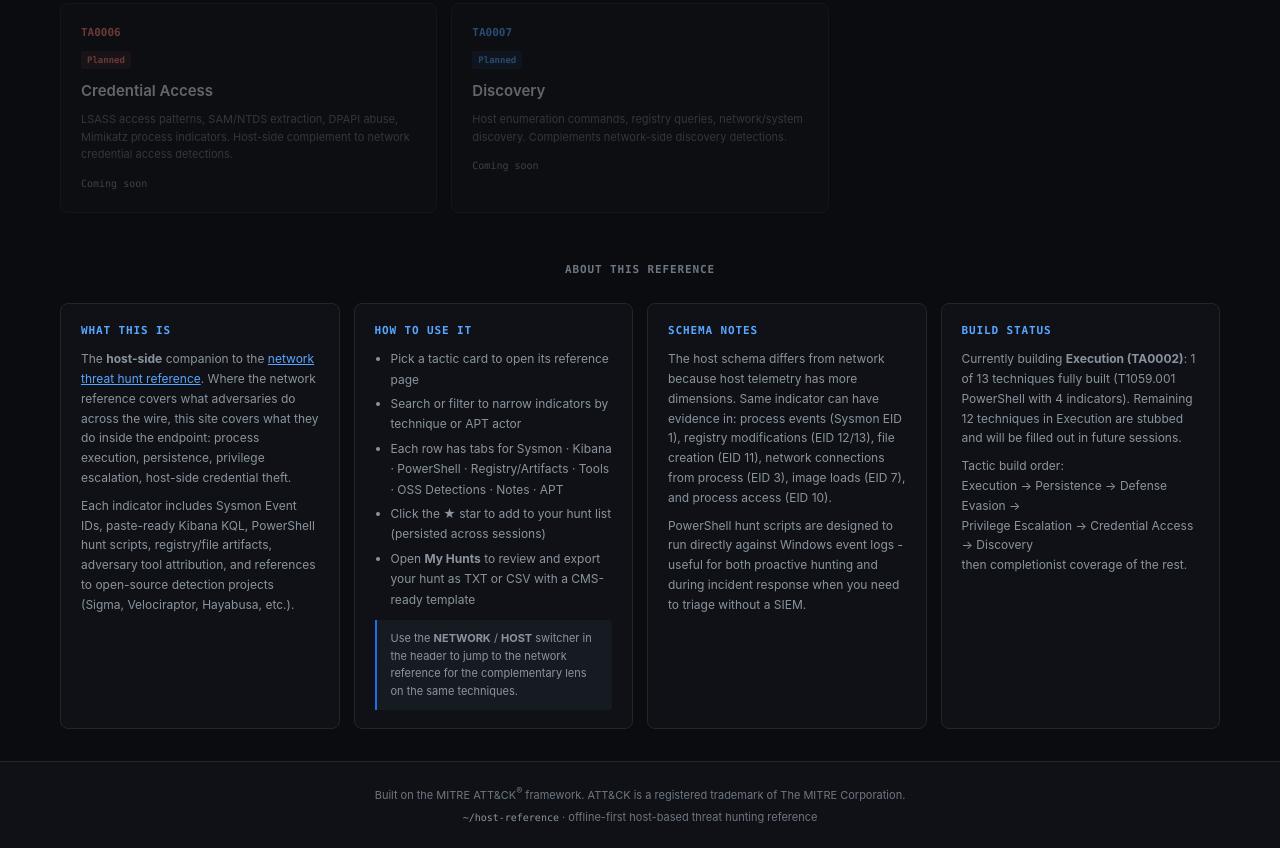
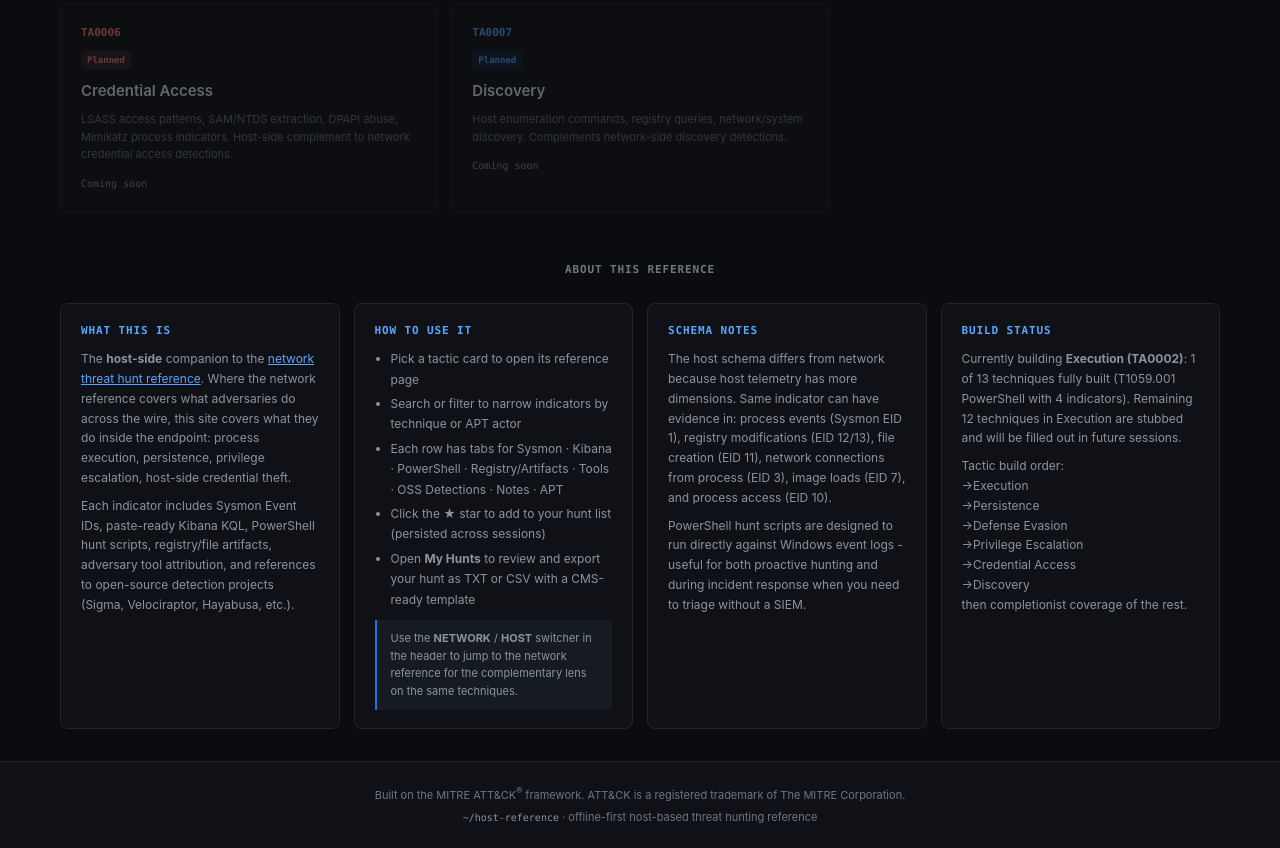
Before and after one commit to crimsonpistil/host-reference, a plain HTML site: page index.html in a window 1280 px wide. Shown: the part 828-1676 px from the top of the page. Drawn offline with Linux system fonts and the light colour scheme.

Commit message:
spacing, pt 2

```diff
--- a/index.html
+++ b/index.html
@@ -152,7 +152,7 @@
     <div class="info-card">
       <h3>Build status</h3>
       <p>Currently building <strong>Execution (TA0002)</strong>: 1 of 13 techniques fully built (T1059.001 PowerShell with 4 indicators). Remaining 12 techniques in Execution are stubbed and will be filled out in future sessions.</p>
-      <p>Tactic build order: <br>Execution &rarr; Persistence &rarr; Defense Evasion &rarr; <br>Privilege Escalation &rarr; Credential Access &rarr; Discovery <br>then completionist coverage of the rest.</p>
+      <p>Tactic build order: <br>&rarr;Execution <br>&rarr;Persistence <br>&rarr;Defense Evasion<br>&rarr;Privilege Escalation<br>&rarr;Credential Access<br>&rarr;Discovery<br>then completionist coverage of the rest.</p>
     </div>
 
   </div>
```
